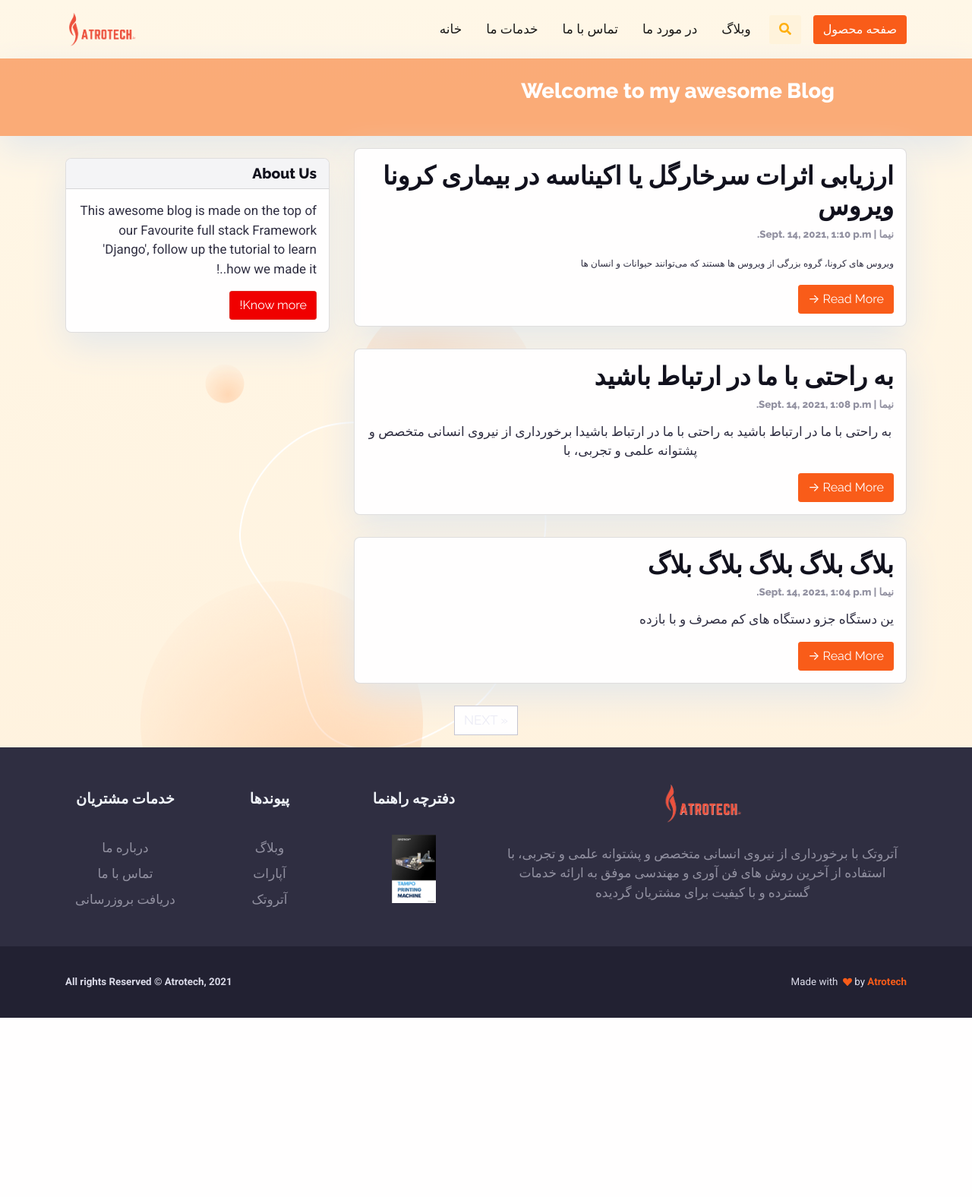
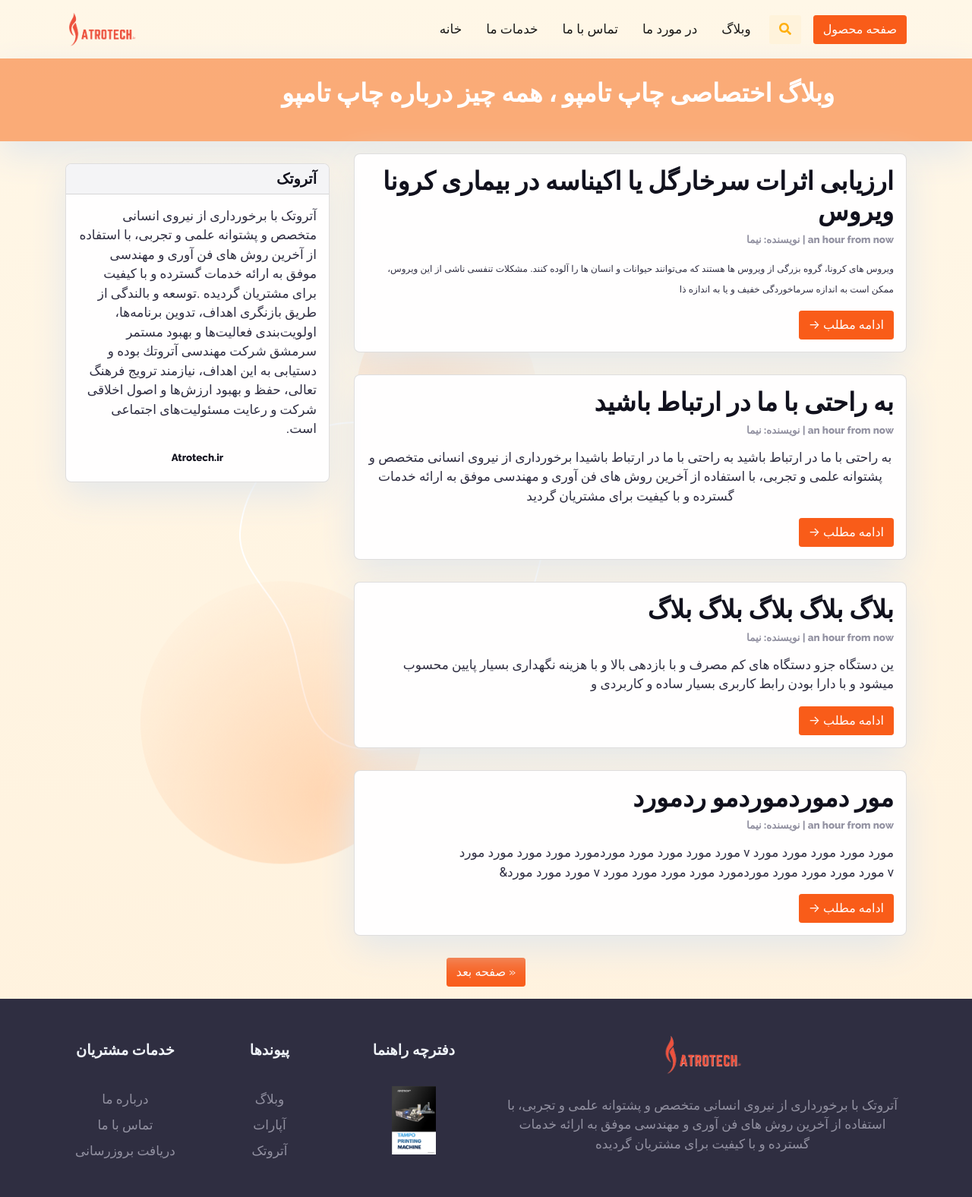
Before and after one commit to nimadorostkar/Tampo, a Django app: page /blog in a window 1280 px wide. Shown: the top 1576 px of the page at 76% size. Before the commit the page ends 1340 px from the top, so only its background shows below. Run offline with Django 3.2, Linux system fonts and the light colour scheme; data comes from the database, SQL or seed files in the repository; both versions use the stored data as it was after the commit; some libraries are stand-ins or nearby versions.

Commit message:
personalaize and fa

```diff
--- a/blog/views.py
+++ b/blog/views.py
@@ -9,7 +9,7 @@
 class PostList(generic.ListView):
     queryset = Post.objects.filter(status=1).order_by("-created_on")
     template_name = "index.html"
-    paginate_by = 3
+    paginate_by = 4
 
 
 # class PostDetail(generic.DetailView):
--- a/core/settings.py
+++ b/core/settings.py
@@ -27,6 +27,7 @@
     'blog',
     'crispy_forms',
     'django_summernote',
+    'django.contrib.humanize'
 ]
 
 INSTALLED_APPS += ( 'django.contrib.sitemaps',)
@@ -95,9 +96,9 @@
 # Internationalization
 # https://docs.djangoproject.com/en/2.1/topics/i18n/
 
-LANGUAGE_CODE = 'en-us'
+LANGUAGE_CODE = 'fa-ir'
 
-TIME_ZONE = 'UTC'
+TIME_ZONE = 'Asia/Tehran'
 
 USE_I18N = True
 
--- a/templates/index.html
+++ b/templates/index.html
@@ -1,7 +1,7 @@
 {% extends "base.html" %}
 
 {% block content %}
-
+{% load humanize %}
 
 <header class="masthead" dir="rtl">
   <div class="overlay"></div>
@@ -9,7 +9,7 @@
     <div class="row">
       <div class=" col-md-8 col-md-10 mx-auto">
         <div class="site-heading">
-          <h3 class=" site-heading my-4 mt-3 text-white"> Welcome to my awesome Blog </h3>
+          <h2 class=" site-heading my-4 mt-3 text-white"> وبلاگ اختصاصی چاپ تامپو ، همه چیز درباره چاپ تامپو </h2>
           </p>
         </div>
       </div>
@@ -27,10 +27,14 @@
       <div class="card mb-4">
         <div class="card-body">
           <h2 class="card-title">{{ post.title }}</h2>
-          <p class="card-text text-muted h6">{{ post.author }} | {{ post.created_on}}  </p>
+          <p class="card-text text-muted h6"> {{ post.created_on|naturaltime }} | نویسنده: {{ post.author }}  </p>
 
-          <p class="card-text">{{post.content|safe|slice:":200" }}</p>
-          <a href="{% url 'post_detail' post.slug  %}" class="btn btn-primary">Read More &rarr;</a>
+          <p class="card-text">{{post.content|safe|slice:":300" }}</p>
+
+          <div align="right">
+            <a href="{% url 'post_detail' post.slug  %}" class="btn btn-primary"> ادامه مطلب &rarr;</a>
+          </div>
+
         </div>
 
       </div>
@@ -46,10 +50,10 @@
 <nav aria-label="Page navigation conatiner"></nav>
 <ul class="pagination justify-content-center">
   {% if page_obj.has_previous %}
-  <li><a href="?page={{ page_obj.previous_page_number }}" class="page-link">&laquo; PREV </a></li>
+  <li><a href="?page={{ page_obj.previous_page_number }}" class="btn btn-primary">&laquo; صفحه قبل </a></li>
   {% endif %}
   {% if page_obj.has_next %}
-  <li><a href="?page={{ page_obj.next_page_number }}" class="page-link"> NEXT &raquo;</a></li>
+  <li><a href="?page={{ page_obj.next_page_number }}" class="btn btn-primary"> صفحه بعد &raquo;</a></li>
 
   {% endif %}
 </ul>
--- a/templates/sidebar.html
+++ b/templates/sidebar.html
@@ -1,15 +1,16 @@
 {% block sidebar %}
-
+{% load humanize %}
 
 
 <!-- Sidebar Widgets Column -->
 <div class="col-md-4 float-right ">
     <div class="card my-4">
-        <h5 class="card-header">About Us</h5>
+        <h5 class="card-header"> آتروتک </h5>
         <div class="card-body">
-            <p class="card-text"> This awesome blog is made on the top of our Favourite full stack Framework 'Django',
-                follow up the tutorial to learn how we made it..!</p>
-            <a href="#" class="btn btn-danger">Know more!</a>
+            <p class="card-text">
+              آتروتک با برخوردارى از نيروى انسانى متخصص و پشتوانه علمى و تجربى، با استفاده از آخرين روش هاى فن آورى و مهندسى موفق به ارائه خدمات گسترده و با كيفيت براى مشتريان گرديده .توسعه و بالندگی از طریق بازنگری اهداف، تدوین برنامه‌ها، اولویت‌بندی فعالیت‌ها و بهبود مستمر سرمشق شرکت مهندسى آتروتك بوده و دستیابی به این اهداف، نیازمند ترویج فرهنگ تعالی، حفظ و بهبود ارزش‌ها و اصول اخلاقی شركت و رعایت مسئولیت‌های اجتماعی است.
+            </p>
+            <a align="center" href="Atrotech.ir"> <h6>Atrotech.ir</h6> </a>
         </div>
     </div>
 </div>
```
Also changed, not shown: templates/tampo.html (+6 -10 lines), db.sqlite3.
